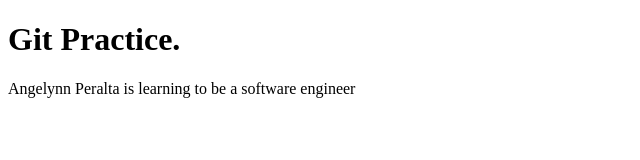
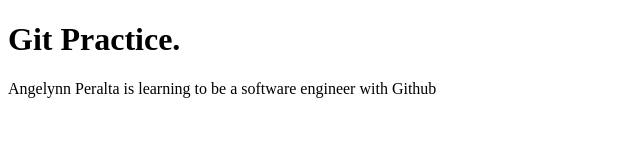
Before and after one commit to AngelynnPeralta/new-repo, a plain HTML site: page index.html in a window 1280 px wide. Shown: the full height of the page, 0-640 px from the left. Drawn offline with Linux system fonts and the light colour scheme.

Commit message:
add p words

```diff
--- a/index.html
+++ b/index.html
@@ -10,5 +10,6 @@
 
 </body>
 <h1>Git Practice.</h1>
-<p>Angelynn Peralta is learning to be a software engineer</p>
+<p>Angelynn Peralta is learning to be a software engineer with Github</p>
+
 </html>
```
